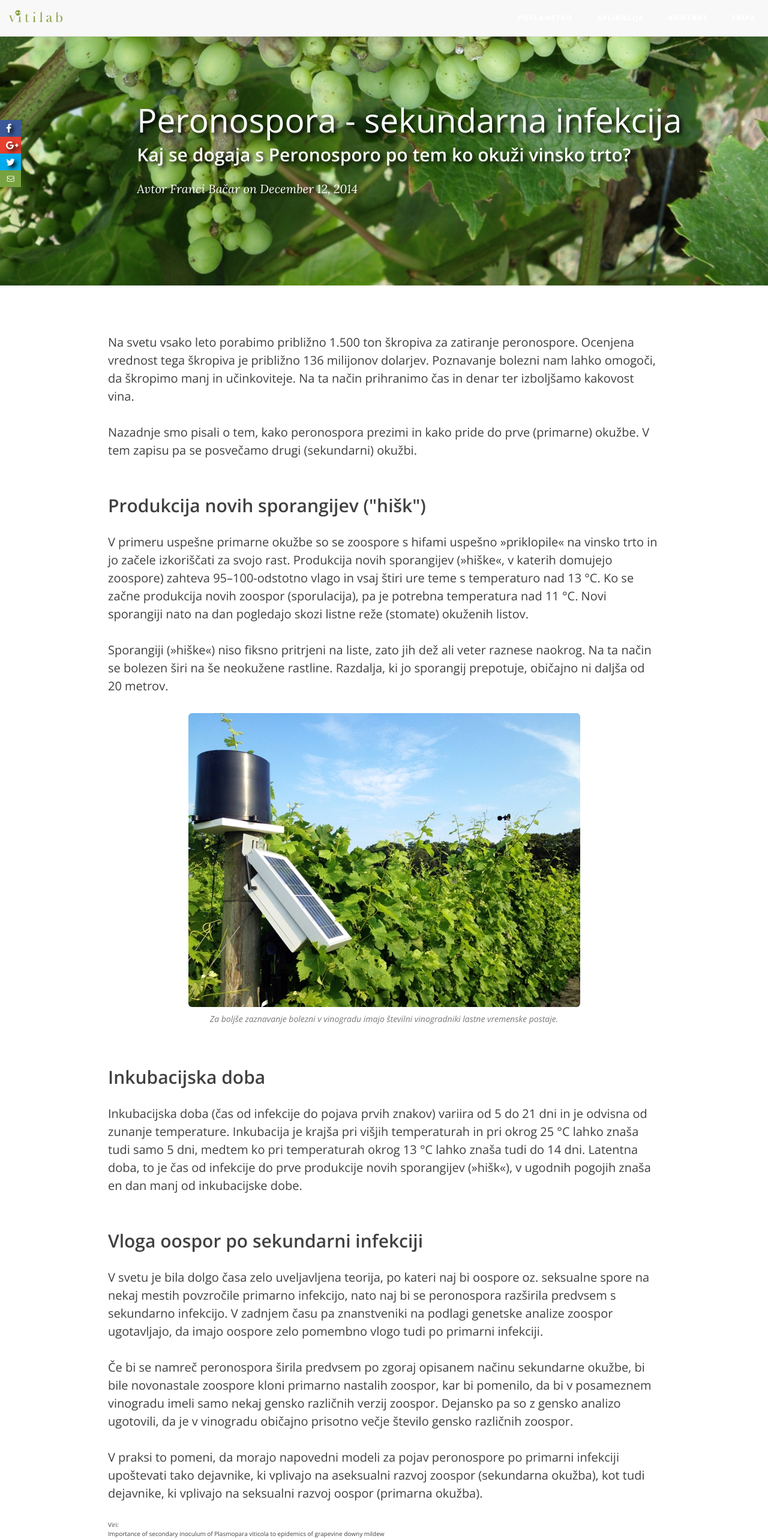
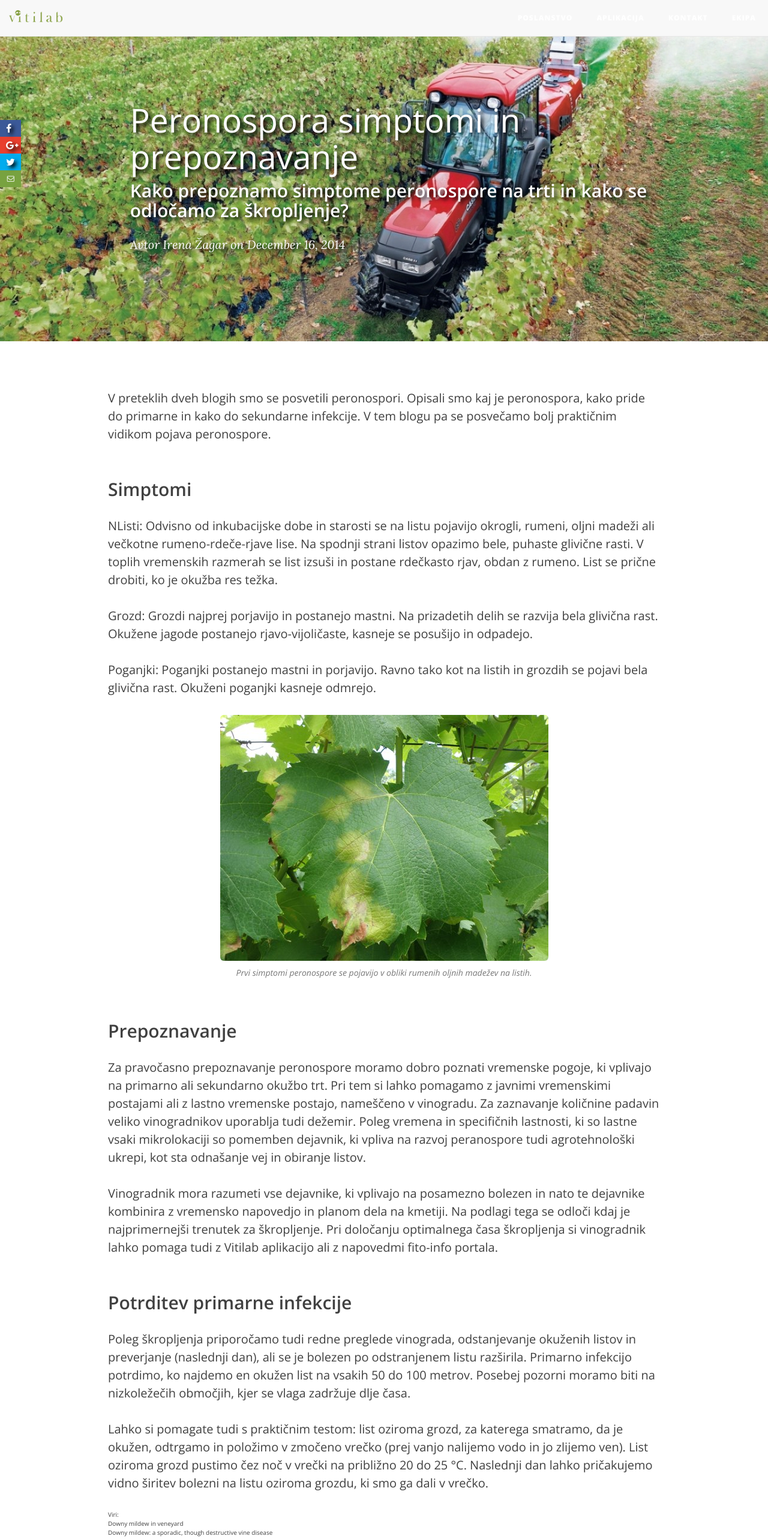
Before and after one commit to Domen988/Vitilab, a plain HTML site: page post.html in a window 1280 px wide. Shown: the top 2566 px of the page at 60% size. Drawn offline with nearby package versions, Linux system fonts and the light colour scheme.

Commit message:
Blog  Peronospora simptomi in prepoznavanje

```diff
--- a/post.html
+++ b/post.html
@@ -86,8 +86,9 @@
     </div>
   </div>
 </div>
-         <section id="peronospora_sekundarna_infekcija">
-			<header class="intro-header" style="background-image: url('pics/peronospora_second_infection_v.JPG')">
+
+                 <section id="peronospora_simptomi_in_prepoznavanje">
+			<header class="intro-header" style="background-image: url('pics/peronospora_simptomi_v.jpg')">
 				<div class="container-fluid">
 					<div class="row">
 
@@ -101,7 +102,75 @@
                              </ul>
                         </div>
 
-						<div class="col-md-10 col-md-offset-1">
+						<div class="container">
+                            <div class="col-md-10 col-md-offset-1">
+
+							<div class="post-heading">
+								<h1>Peronospora simptomi in prepoznavanje</h1>
+								<h2 class="subheading">Kako prepoznamo simptome peronospore na trti in kako se odločamo za škropljenje?</h2>
+								<span class="meta">Avtor <a href="http://goo.gl/kGGer8">Irena Žagar</a> on December 16, 2014</span>
+							</div>
+						</div>
+                        </div>
+					</div>
+				</div>
+			</header>
+
+			         <!-- Post Content -->
+            <article class="article">
+				<div class="row">
+                    <div class="container">
+					   <div class="col-md-10 col-md-offset-1" >
+
+							<p>V preteklih dveh blogih smo se posvetili peronospori. Opisali smo kaj je peronospora, kako pride do primarne in kako do sekundarne infekcije. V tem blogu pa se posvečamo bolj praktičnim vidikom pojava peronospore.</p>
+
+                          <h2 class="section-heading">Simptomi</h2>
+
+                           <p>NListi: Odvisno od inkubacijske dobe in starosti se na listu pojavijo okrogli, rumeni, oljni madeži ali večkotne rumeno-rdeče-rjave lise. Na spodnji strani listov opazimo bele, puhaste glivične rasti. V toplih vremenskih razmerah se list izsuši in postane rdečkasto rjav, obdan z rumeno. List se prične drobiti, ko je okužba res težka.</p>
+
+							<p>Grozd: Grozdi najprej porjavijo in postanejo mastni. Na prizadetih delih se razvija bela glivična rast. Okužene jagode postanejo rjavo-vijoličaste, kasneje se posušijo in odpadejo.</p>
+
+                           <p>Poganjki: Poganjki postanejo mastni in porjavijo. Ravno tako kot na listih in grozdih se pojavi bela glivična rast. Okuženi poganjki kasneje odmrejo.</p>
+
+                            <a href="slika"><img class="img-responsive center-block img-rounded" src="pics/peronospora_simptomi_body.JPG" alt="smart"></a>
+                           <span class="caption text-muted">Prvi simptomi peronospore se pojavijo v obliki rumenih oljnih madežev na listih.</span>
+
+
+                           <h2 class="section-heading">Prepoznavanje</h2>
+
+                           <p>Za pravočasno prepoznavanje peronospore moramo dobro poznati vremenske pogoje, ki vplivajo na primarno ali sekundarno okužbo trt.  Pri tem si lahko pomagamo z javnimi vremenskimi postajami ali z lastno vremenske postajo, nameščeno v vinogradu. Za zaznavanje količnine padavin veliko vinogradnikov uporablja tudi dežemir. Poleg vremena in specifičnih lastnosti, ki so lastne vsaki mikrolokaciji  so pomemben dejavnik, ki vpliva na razvoj peranospore tudi agrotehnološki ukrepi, kot sta odnašanje vej in obiranje listov. </p>
+
+                           <p>Vinogradnik mora razumeti vse dejavnike, ki vplivajo na posamezno bolezen in nato te dejavnike kombinira z vremensko napovedjo in planom dela na kmetiji. Na podlagi tega se odloči kdaj je najprimernejši trenutek za škropljenje. Pri določanju optimalnega časa škropljenja si vinogradnik lahko pomaga tudi z Vitilab aplikacijo ali z napovedmi fito-info portala.</p>
+
+                           <h2 class="section-heading"> Potrditev primarne infekcije</h2>
+
+                           <p>Poleg škropljenja priporočamo tudi redne preglede vinograda, odstanjevanje okuženih listov in preverjanje (naslednji dan), ali se je bolezen po odstranjenem listu razširila.   Primarno infekcijo potrdimo, ko najdemo en okužen list na vsakih 50 do 100 metrov. Posebej pozorni moramo biti na nizkoležečih območjih, kjer se vlaga zadržuje dlje časa. </p>
+
+                           <p>Lahko si pomagate tudi s praktičnim testom: list oziroma grozd, za katerega smatramo, da je okužen, odtrgamo in položimo v zmočeno vrečko (prej vanjo nalijemo vodo in jo zlijemo ven). List oziroma grozd pustimo čez noč v vrečki na približno 20 do 25 °C. Naslednji dan lahko pričakujemo vidno širitev bolezni na listu oziroma grozdu, ki smo ga dali v vrečko.  </p>
+
+                                <div class="viri">
+                                    <p>Viri:<br>
+
+                                    <a href="http://archive.agric.wa.gov.au/objtwr/imported_assets/content/hort/vit/pw/downymildew.pdf">Downy mildew in veneyard</a><br>
+                                    <a href="http://www.wineland.co.za/technical/downy-mildew-a-sporadic-though-destructive-vine-disease">Downy mildew: a sporadic, though destructive vine disease</a>
+                                    </p>
+                                 </div>
+
+
+                        </div>
+                    </div>
+                </div>
+            </article>
+
+		</section>
+
+
+         <section id="peronospora_sekundarna_infekcija">
+			<header class="intro-header" style="background-image: url('pics/peronospora_second_infection_v.JPG')">
+				<div class="container">
+					<div class="row">
+                        <div class="col-md-10 col-md-offset-1">
+
 							<div class="post-heading">
 								<h1>Peronospora - sekundarna infekcija</h1>
 								<h2 class="subheading">Kaj se dogaja s Peronosporo po tem ko okuži vinsko trto?</h2>
@@ -161,7 +230,7 @@
 
         <section id="peronospora_primarna_infekcija">
 			<header class="intro-header" style="background-image: url('pics/peronospora_v.jpg')">
-				<div class="container-fluid">
+				<div class="container">
 					<div class="row">
 						<div class="col-md-10 col-md-offset-1">
 							<div class="post-heading">
@@ -226,7 +295,7 @@
 
         <section id="klima">
 			<header class="intro-header" style="background-image: url('pics/klima_c_v.jpg')">
-				<div class="container-fluid">
+				<div class="container">
 					<div class="row">
 
 						<div class="col-md-10 col-md-offset-1">
@@ -286,7 +355,7 @@
 
         <section id="tradicija_in_kultura">
 			<header class="intro-header" style="background-image: url('pics/vinogradniska_tradicija.jpg')">
-				<div class="container-fluid">
+				<div class="container">
 
 						<div class="col-md-10 col-md-offset-1">
 							<div class="post-heading">
```
Also changed, not shown: index.html (+13 -13 lines), pics/peronospora_simptomi_body.JPG (added), pics/peronospora_simptomi_m.jpg (added), pics/peronospora_simptomi_v.jpg (added), 1 other file.
